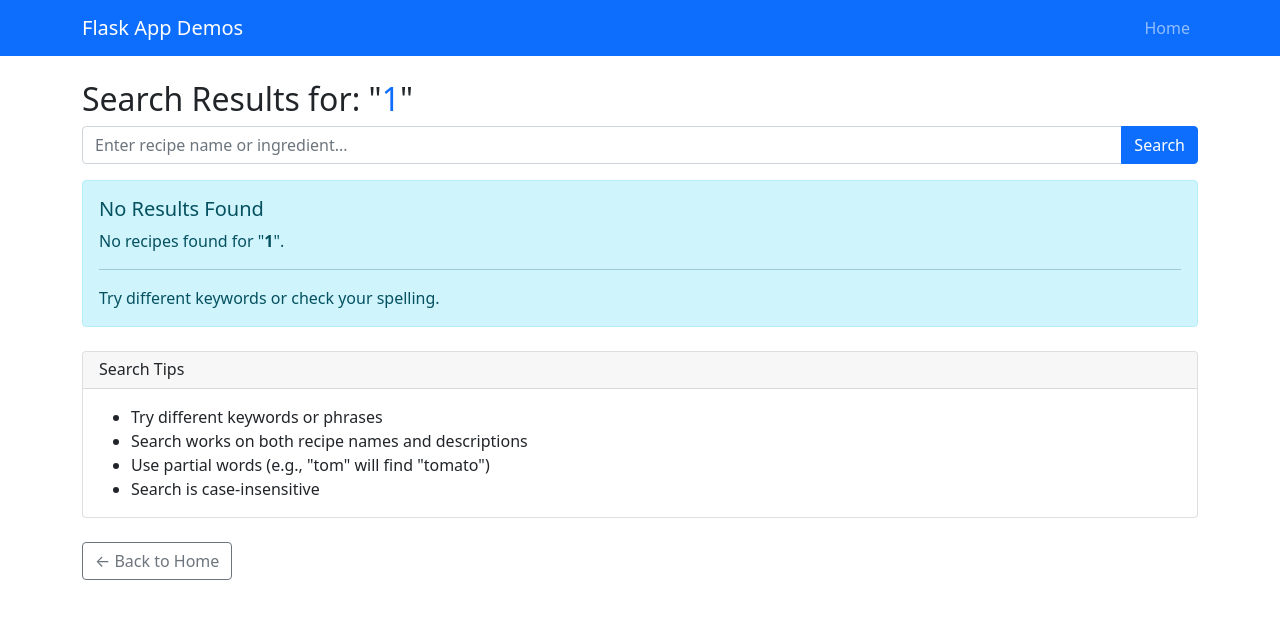
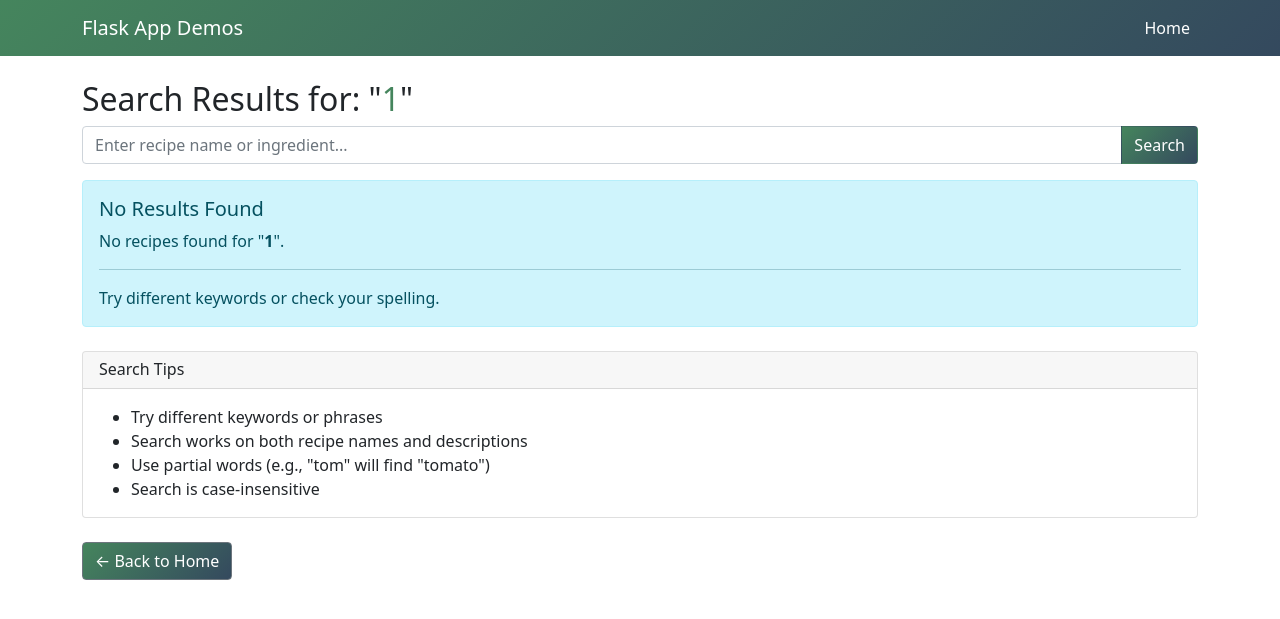
Before and after one commit to laneyreed/Flask-Apps-Demos, a Flask app: page /recipes/search/1 in a window 1280 px wide. Shown: the top 619 px of the page. Run offline with Flask 3, Linux system fonts and the light colour scheme; data that the repository does not hold is empty.

Commit message:
changed color scheme

```diff
--- /dev/null
+++ b/flask-app-demos/static/css/base.css
@@ -0,0 +1,11 @@
+.navbar{
+    background: linear-gradient(135deg, rgba(69, 133, 93, 1) 0%, #34495e 100%);
+    color: #FFFFFF
+}
+.navbar a{
+    color: #FFFFFF !important;
+}
+
+code, .search-term-text{
+    color:  rgba(69, 133, 93, 1)
+}
--- /dev/null
+++ b/flask-app-demos/static/css/main.css
@@ -0,0 +1,8 @@
+@import url('base.css');
+
+
+
+.btn{
+    background: linear-gradient(135deg, rgba(69, 133, 93, 1) 0%, #34495e 100%);
+    color: #FFFFFF;
+}
--- a/flask-app-demos/templates/base.html
+++ b/flask-app-demos/templates/base.html
@@ -5,9 +5,11 @@
     <meta name="viewport" content="width=device-width, initial-scale=1.0">
     <title>{% block title %}Flask App Demos{% endblock title %}</title>
     <link href="https://cdn.jsdelivr.net/npm/bootstrap@5.1.3/dist/css/bootstrap.min.css" rel="stylesheet">
+    <link rel="stylesheet" href="{{ url_for('static', filename='css/main.css') }}">
+
 </head>
 <body>
-    <nav class="navbar navbar-expand-lg navbar-dark bg-primary">
+    <nav class="navbar navbar-expand-lg ">
         <div class="container">
             <a class="navbar-brand" href="{{ url_for('home') }}">Flask App Demos</a>
             <div class="navbar-nav ms-auto">
--- a/flask-app-demos/templates/search-demo/query_parameters_form.html
+++ b/flask-app-demos/templates/search-demo/query_parameters_form.html
@@ -3,7 +3,7 @@
                 <form method="GET" action="{{ url_for('search_recipes_query') }}">
                     <div class="input-group">
                         <input type="text" class="form-control" name="querySearchTerm" placeholder="Search for recipes..." value="{{ search_term or '' }}" required>
-                        <button class="btn btn-primary" type="submit">Search</button>
+                        <button class="btn" type="submit">Search</button>
                     </div>
                 </form>
             </div>
--- a/flask-app-demos/templates/search-demo/recipe_detail.html
+++ b/flask-app-demos/templates/search-demo/recipe_detail.html
@@ -21,7 +21,7 @@
             </div>
             <div class="card-footer">
                 <a href="javascript:history.back()" class="btn btn-outline-secondary">← Back to Search</a>
-                <a href="{{ url_for('home') }}" class="btn btn-outline-primary">Home</a>
+                <a href="{{ url_for('home') }}" class="btn">Home</a>
             </div>
         </div>
     </div>
--- a/flask-app-demos/templates/search-demo/search_home.html
+++ b/flask-app-demos/templates/search-demo/search_home.html
@@ -25,7 +25,7 @@
                             <!-- IF USER ENTERS A VALID SEARCH TERM: it will be passed to the return statement in the search_recipes_query function -->
                             <input type="text" class="form-control" name="querySearchTerm"
                                 placeholder="Enter recipe name or ingredient..." required>
-                            <button class="btn btn-primary" type="submit">Search</button>
+                            <button class="btn" type="submit">Search</button>
                         </div>
                     </form>
                 </div>
@@ -89,7 +89,7 @@
                         <!-- JavaScript prevents default submission and redirects to /recipes/search/<search_term> -->
                         <input type="text" class="form-control" id="searchTerm"
                             placeholder="Enter recipe name or ingredient..." required>
-                        <button class="btn btn-primary" type="submit">Search</button>
+                        <button class="btn" type="submit">Search</button>
                     </div>
                 </form>
 
--- a/flask-app-demos/templates/search-demo/search_results.html
+++ b/flask-app-demos/templates/search-demo/search_results.html
@@ -9,7 +9,7 @@
 
         {% if search_term %}
         <!-- Search Results: Only displays if search_term is present -->
-            <h2>Search Results for: "<span class="text-primary">{{ search_term }}</span>"</h2>
+            <h2>Search Results for: "<span class="search-term-text">{{ search_term }}</span>"</h2>
         {% else %}
         <!-- Displays if search_term is not present -->
             <h2>Recipe Search</h2>
@@ -56,7 +56,7 @@
                             <h5 class="card-title">{{ recipe[1] }}</h5>
                             <p class="card-text flex-grow-1">{{ recipe[2][:100] }}{% if recipe[2]|length > 100 %}...{% endif %}</p>
                             <div class="mt-auto">
-                                <a href="{{ url_for('get_recipe_details', recipe_id=recipe[0]) }}" class="btn btn-primary btn-sm">
+                                <a href="{{ url_for('get_recipe_details', recipe_id=recipe[0]) }}" class="btn btn-sm">
                                     View Recipe
                                 </a>
                                 <small class="text-muted ms-2">ID: {{ recipe[0] }}</small>
--- a/flask-app-demos/templates/search-demo/url_path_form.html
+++ b/flask-app-demos/templates/search-demo/url_path_form.html
@@ -8,7 +8,7 @@
             <!-- JavaScript prevents default submission and redirects to /recipes/search/<search_term> -->
             <input type="text" class="form-control" id="searchTerm" placeholder="Enter recipe name or ingredient..."
                 required>
-            <button class="btn btn-primary" type="submit">Search</button>
+            <button class="btn" type="submit">Search</button>
         </div>
     </form>
 
```
Also changed, not shown: flask-app-demos/server.py (+10 -0 lines).
